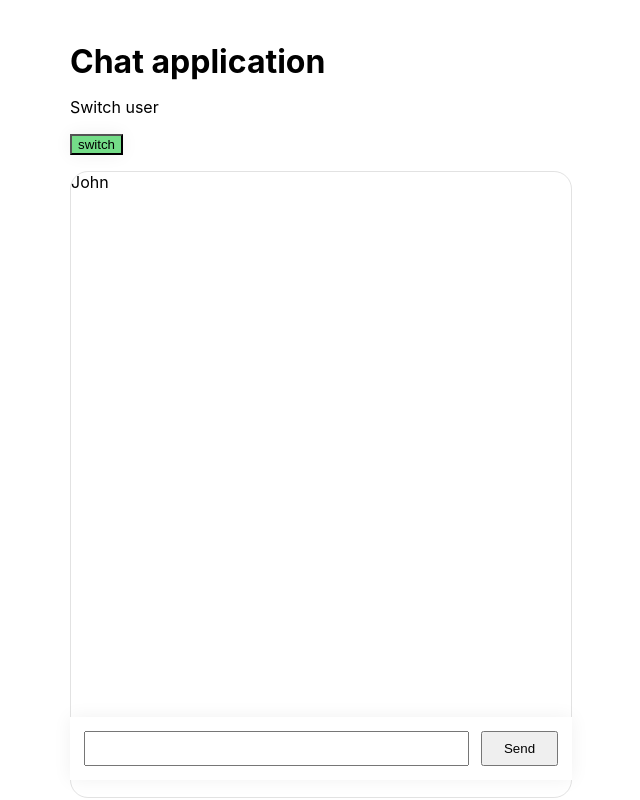
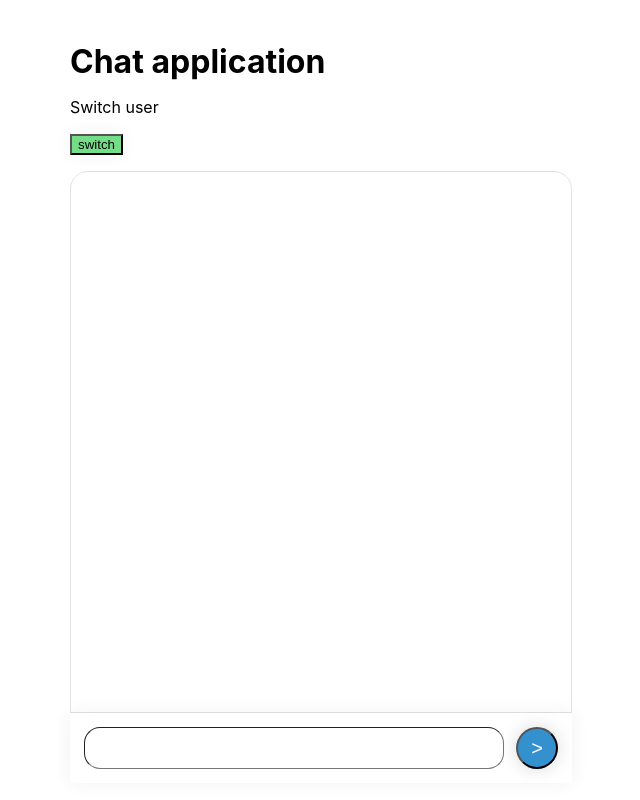
Before and after one commit to JolantaDubas/recruitment-task-app, a React (Create React App) app: page / in a window 1280 px wide. Shown: the whole page, without its empty margins (319-959 px from the left). Built offline with nearby package versions, Linux system fonts and the light colour scheme.

Commit message:
style fixed

```diff
--- a/src/App.tsx
+++ b/src/App.tsx
@@ -27,6 +27,7 @@ function App() {
           <h1>Chat application</h1>
           <p>Switch user</p>
           <ChangeUserSwitch />
+          <div>
             <ChatBox chat={chat} />
             <InputContainer>
               <input
@@ -34,14 +35,16 @@ function App() {
                 onChange={(e) => setInput(e.target.value)}
               ></input>
               <button
+                type="submit"
                 onClick={() => {
                   const message = { user: user, text: input };
                   setChat((prev) => (prev ? [...prev, message] : [message]));
                 }}
               >
-              Send
+                {">"}
               </button>
             </InputContainer>
+          </div>
         </ChatContainer>
       </Container>
     </UserContext.Provider>
@@ -69,7 +72,6 @@ const ChatContainer = styled.div`
   }
 `;
 const InputContainer = styled.div`
-  position: absolute;
   box-sizing: border-box;
   bottom: 20px;
   width: 100%;
@@ -77,11 +79,25 @@ const InputContainer = styled.div`
   padding: 14px;
   box-shadow: 0px 0px 18px #0000000f;
   display: grid;
-  grid-template-columns: 5fr 1fr;
+  grid-template-columns: auto min-content;
   gap: 12px;
 
   input {
     padding: 8px;
+    border-radius: 16px;
+    border-width: 1px;
+  }
+  button {
+    display: grid;
+    justify-content: center;
+    align-content: center;
+    font-size: 20px;
+    color: white;
+    width: 42px;
+    height: 42px;
+    background: #3491ce;
+    box-shadow: 0px 0px 18px #00000026;
+    border-radius: 100px;
   }
 `;
 
--- a/src/components/chatBox.tsx
+++ b/src/components/chatBox.tsx
@@ -2,18 +2,14 @@ import { UserContext } from "App";
 import { ChatItemProps } from "models/userModel";
 import { useContext } from "react";
 import styled from "styled-components";
+import { MessageBox } from "./messageBox";
 
 const ChatBox = ({ chat }: { chat?: Array<ChatItemProps> }) => {
   const { user } = useContext(UserContext);
-
-  console.log({ user });
   return (
     <Container>
-      {user}
       {chat?.map((item) => (
-        <div>
-          {item.user} {item.text} Current user: {user}
-        </div>
+        <MessageBox item={item} />
       ))}
     </Container>
   );
@@ -22,11 +18,12 @@ const ChatBox = ({ chat }: { chat?: Array<ChatItemProps> }) => {
 const Container = styled.div`
   display: flex;
   flex-direction: column;
-  gap: 14px;
   height: 100%;
   width: 500px;
   border: 1px solid #70707033;
-  border-radius: 18px;
+  border-radius: 18px 18px 0 0;
+  overflow-y: auto;
+  max-height: calc(100vh - 260px);
 `;
 
 export { ChatBox };
--- /dev/null
+++ b/src/components/messageBox.tsx
@@ -0,0 +1,49 @@
+import { UserContext } from "App";
+import { ChatItemProps, UserMockData } from "models/userModel";
+import { useContext } from "react";
+import styled from "styled-components";
+
+interface Props {
+  mainUser: boolean;
+}
+const MessageBox = ({ item }: { item: ChatItemProps }) => {
+  const { user } = useContext(UserContext);
+
+  return (
+    <Container mainUser={item.user === user}>
+      <img
+        height={30}
+        width={30}
+        border-radius={100}
+        src={UserMockData[item.user].photoUrl}
+      ></img>
+      <BoxStyles mainUser={item.user === user}>
+        <b> {UserMockData[item.user].user}</b>
+        <br />
+        {item.text}
+      </BoxStyles>
+    </Container>
+  );
+};
+
+const BoxStyles = styled.div<Props>`
+  background: ${(props) => (props.mainUser ? "lightblue" : " white")};
+  width: 300px;
+  box-shadow: 0px 0px 50px 3px #e8e8e8;
+  height: fit-content;
+  padding: 12px;
+  border-radius: 16px;
+`;
+
+const Container = styled.div<Props>`
+  justify-content: ${(props) =>
+    props.mainUser ? "end; flex-direction: row-reverse;" : "start"};
+  display: flex;
+  gap: 12px;
+  img {
+    border-radius: 50%;
+  }
+  padding: 12px;
+`;
+
+export { MessageBox };
--- a/src/models/userModel.tsx
+++ b/src/models/userModel.tsx
@@ -10,7 +10,7 @@ interface MockItemProps {
   photoUrl: string;
 }
 
-const UserMockData: { John: MockItemProps; Kristian: MockItemProps } = {
+export const UserMockData: { John: MockItemProps; Kristian: MockItemProps } = {
   John: {
     user: "John Doe",
     photoUrl: "https://picsum.photos/200/200",
```
Lines whose indentation alone changed are shown as unchanged.
